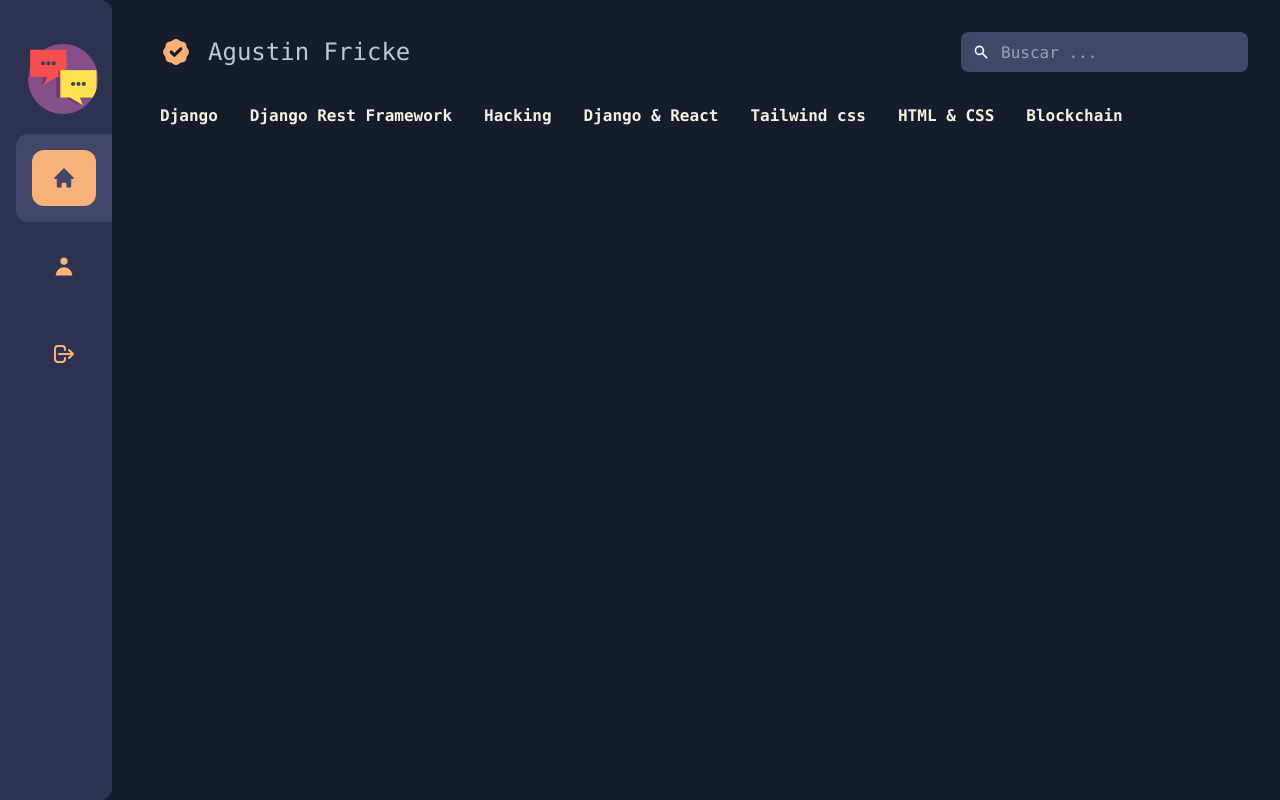
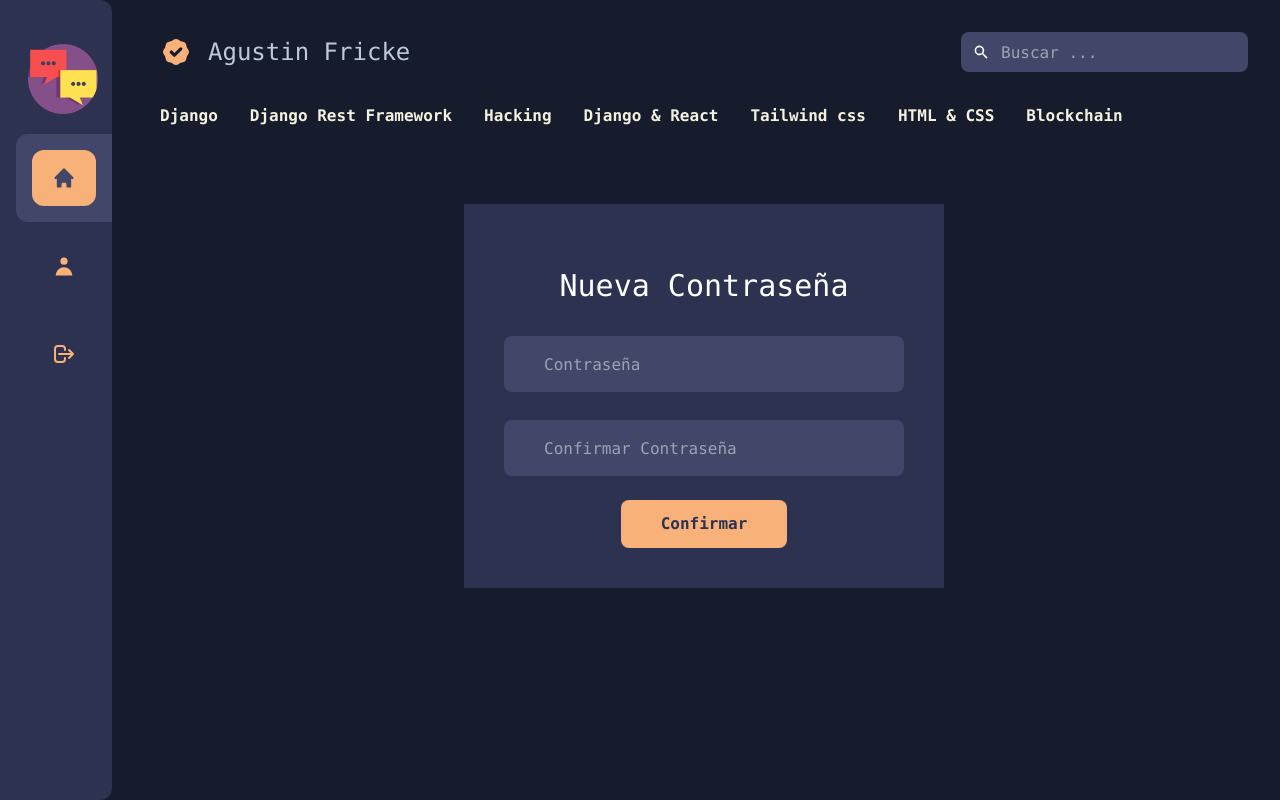
Before and after one commit to agustfricke/techconagust.com, a React (Create React App) app in the folder frontend/: page /password/reset/confirm/1/1 in a window 1280 px wide. Built offline with nearby package versions, Linux system fonts and the light colour scheme.

Commit message:
password reset

```diff
--- a/frontend/src/App.js
+++ b/frontend/src/App.js
@@ -15,6 +15,8 @@ import Reviews from "./components/core/Reviews";
 import Login from "./components/auth/Login";
 import Register from "./components/auth/Register";
 import Activation from "./components/auth/Activation";
+import ResetPassword from "./components/auth/ResetPassword";
+import ResetPasswordConfirm from "./components/auth/ResetPasswordConfirm";
 
 // Admin Components
 import AdminCursos from "./components/admin/AdminCursos";
@@ -39,6 +41,8 @@ function App() {
               <Route path='/register/' component={Register} />
               <Route path='/admin/cursos/' component={AdminCursos} />
               <Route path='/activate/:uid/:token' component={Activation} />
+              <Route path='/reset-password' component={ResetPassword} />
+              <Route path='/password/reset/confirm/:uid/:token/' component={ResetPasswordConfirm} />
 
 
             </div>
--- a/frontend/src/components/auth/Activation.jsx
+++ b/frontend/src/components/auth/Activation.jsx
@@ -42,20 +42,18 @@ const Activate = ({ match, history }) => {
               <>
 
                 <div className="flex min-h-full items-center justify-center py-12 px-4 sm:px-6 lg:px-8">
-            <div className=' shadow-2xl'>
                   <div className=' m-5 p-10'>
                     <div className="w-full max-w-md space-y-8">
                       <div >
 
                         <a
                           style={{ textDecoration: 'none' }}
-                  className="mt-2  items-center justify-center  bg-gray-700 py-3 px-8 text-base font-medium text-white hover:bg-gray-800 focus:outline-none focus:ring-2 focus:ring-indigo-500 focus:ring-offset-2"
+                          className="mt-2 items-center justify-center bg-grey-2 py-3 px-8 font-mono text-white"
                           href="/login">
 
                           Inicia Session
                         </a>
 
-                  </div>
                       </div>
                     </div>
                   </div>
@@ -68,19 +66,18 @@ const Activate = ({ match, history }) => {
               <>
                 <div className='container'>
                   <div
-                className='d-flex flex-column justify-content-center align-items-center'
+                    className=''
                     style={{ marginTop: '200px' }}
                   >
-                <h4 className="text-center m-6">Verifica tu cuenta</h4>
-                <form >
+                    <form className="text-center ml-">
                       <button
                         onClick={verify_account}
 
                         style={{ marginTop: '50px' }}
                         type='button'
-                    className="mt-2  items-center justify-center  bg-gray-700 py-3 px-8 text-base font-medium text-white hover:bg-gray-800 focus:outline-none focus:ring-2 focus:ring-indigo-500 focus:ring-offset-2"
+                        className="mt-2  bg-grey-2 py-3 px-8 font-mono text-white"
                       >
-                    Verificar
+                        Verificar Cuenta
                       </button>
                     </form>
                   </div>
--- a/frontend/src/components/auth/Register.jsx
+++ b/frontend/src/components/auth/Register.jsx
@@ -35,7 +35,6 @@ const Register = ({ location, history }) => {
         if (password !== re_password) {
           setMessage('Passwords must match ');
         } else {
-          dispatch(register(email, username, name, password, re_password));
           setExito(`Verifica tu Correo en ${email}`)
         }
       }
--- /dev/null
+++ b/frontend/src/components/auth/ResetPassword.jsx
@@ -0,0 +1,105 @@
+import React, { useState, useEffect } from "react";
+import { Redirect } from 'react-router-dom';
+import { useDispatch, useSelector } from 'react-redux'
+import { Reset } from '../../actions/userActions'
+import { FaLocationArrow } from "react-icons/fa";
+import Error from '../utils/Error';
+import Success from "../utils/Success";
+import Loader from '../utils/Loader';
+
+
+const ResetPassword = ({ reset_password }) => {
+
+  useEffect(() => {
+    document.title = 'Tech con Agust | Restablecer Contraseña'
+  }, []);
+
+  const [email, setEmail] = useState('')
+  const [exito, setExito] = useState('');
+
+
+  const dispatch = useDispatch()
+
+  const passwordRest = useSelector(state => state.passwordRest)
+  const { error, loading, success } = passwordRest
+
+
+  const submitHandler = (e) => {
+    e.preventDefault()
+    dispatch(Reset(email))
+    setExito(`Verifica tu Correo en ${email}`)
+  }
+
+
+
+  return (
+    <>
+      {error && <Error>{error}</Error>}
+      {exito && <Success>{exito}</Success>}
+
+      {loading ?
+        <Loader />
+        : (
+          <>
+            {success ? (
+
+              <>
+                <div className="flex min-h-full items-center justify-center py-12 px-4 sm:px-6 lg:px-8">
+                  <div className=' m-5 p-10 bg-grey-3'>
+                    <div className="w-full max-w-md space-y-8 ">
+                      <div >
+
+                        <h2 className="mt-6 text-center text-3xl font-mono  text-grey">
+                          Verifica tu correo... Incluido spam
+                        </h2>
+                      </div>
+                    </div>
+                  </div>
+                </div>
+
+              </>
+
+            ) : (
+
+
+              <>
+                <div className="flex min-h-full items-center justify-center py-12 px-4 sm:px-6 lg:px-8">
+                  <div className=' m-5 p-10 bg-grey-3'>
+                    <div className="w-[400px] max-w-md space-y-8 "></div>
+                    <h4 className="text-center m-6 font-mono text-white text-xl">Recuperar Contraseña</h4>
+
+                    <form className='mb-5' onSubmit={submitHandler}>
+                      <input
+                        value={email}
+                        onChange={(e) => setEmail(e.target.value)}
+                        type="text"
+                        className="bg-grey-2 mt-4 w-full py-2 pl-10 pr-4 rounded-lg text-grey placeholder:font-mono placeholder:text-center font-mono outline-none"
+                        placeholder="Tu Correo Electronico ..."
+                      />
+                    <div className='items-center mt-4 flex min-h-full justify-center'>
+                      <button
+                        type="submit"
+                        className=" space-x-2 mt-5 items-center justify-center transition-colors  text-grey-3  bg-orange hover:bg-yellow font-bold font-mono rounded-lg p-3 px-10"
+                      >
+                        Enviar
+
+                      </button>
+                    </div>
+                    </form>
+
+
+                  </div>
+                </div>
+
+
+              </>
+
+            )}
+          </>
+
+        )}
+    </>
+  )
+}
+
+export default ResetPassword;
--- /dev/null
+++ b/frontend/src/components/auth/ResetPasswordConfirm.jsx
@@ -0,0 +1,138 @@
+import React, { useState, useEffect } from "react";
+import { Redirect } from 'react-router-dom';
+import { Confirm } from '../../actions/userActions'
+import { useDispatch, useSelector } from 'react-redux'
+import Error from '../utils/Error';
+import Success from "../utils/Success";
+import Loader from '../utils/Loader';
+
+const ResetPasswordConfirm = ({ match, history }) => {
+
+  useEffect(() => {
+    document.title = 'Tech con Agust | Confirmar Contraseña'
+  }, []);
+
+  const dispatch = useDispatch()
+
+
+  const [re_password, setNewPassword] = useState('');
+  const [re_new_password, setre_new_password] = useState('');
+  const [exito, setExito] = useState('');
+
+  const passwordConfirm = useSelector(state => state.passwordConfirm)
+  const { error, loading, success } = passwordConfirm
+
+
+  const submitHandler = (e) => {
+    e.preventDefault()
+    dispatch(Confirm(match.params.uid, match.params.token, re_password, re_new_password))
+    setExito(`Cuenta Resablecida... Incia Session`)
+  }
+
+
+  return (
+    <>
+      {error && <Error>{error}</Error>}
+      {exito && <Success>{exito}</Success>}
+
+      {loading ?
+        <Loader />
+        : (
+
+          <>
+            {success ? (
+
+              <>
+
+
+                <div className="flex min-h-full items-center justify-center py-12 px-4 sm:px-6 lg:px-8">
+                  <div className=' m-5 p-10 bg-grey-3'>
+                    <div className="w-full max-w-md space-y-8 ">
+                      <div >
+
+                        <h2 className="mt-6 text-center text-3xl font-mono  text-grey">
+                          Exelente... Ahora Puedes Iniciar Session
+                        </h2>
+                      </div>
+                      <div className='items-center flex min-h-full justify-center'>
+                        <button
+                          type="submit"
+                          className=" space-x-2 items-center justify-center transition-colors  text-grey-3  bg-orange hover:bg-yellow font-bold font-mono rounded-lg p-3 px-10"
+                        >
+                          Enviar
+
+                        </button>
+                      </div>
+                    </div>
+                  </div>
+                </div>
+
+              </>
+
+            ) : (
+
+              <>
+
+                <div className="flex min-h-full items-center justify-center py-12 px-4 sm:px-6 lg:px-8">
+                  <div className=' m-5 p-10 bg-grey-3'>
+                    <div className="w-[400px] max-w-md space-y-8 ">
+                      <div >
+
+                        <h2 className="mt-6 text-center text-3xl font-mono  text-white">
+                          Nueva Contraseña
+                        </h2>
+                      </div>
+                      <form onSubmit={submitHandler} className="mt-8 space-y-6" action="#" method="POST">
+
+                        <div className="">
+                          <div className='mb-2'>
+
+                            <input
+                              value={re_password}
+                              onChange={(e) => setNewPassword(e.target.value)}
+                              type="password"
+                              required
+                              class="bg-grey-2 w-full py-4 pl-10 pr-4 rounded-lg text-grey placeholder:font-mono outline-none "
+                              placeholder="Contraseña"
+                            />
+                          </div>
+
+                          <div className='mt-7'>
+
+                            <input
+                              value={re_new_password}
+                              onChange={(e) => setre_new_password(e.target.value)}
+                              type="password"
+                              required
+                              class="bg-grey-2 w-full py-4 pl-10 pr-4 rounded-lg text-grey placeholder:font-mono outline-none "
+                              placeholder="Confirmar Contraseña"
+                            />
+                          </div>
+                        </div>
+
+                        <div className='items-center flex min-h-full justify-center'>
+                          <button
+                            type="submit"
+                            className=" space-x-2 items-center justify-center transition-colors  text-grey-3  bg-orange hover:bg-yellow font-bold font-mono rounded-lg p-3 px-10"
+                          >
+                            Confirmar
+
+                          </button>
+                        </div>
+                      </form>
+
+
+                    </div>
+                  </div>
+                </div>
+              </>
+
+            )}
+          </>
+
+        )}
+    </>
+  )
+}
+
+export default ResetPasswordConfirm
```
Also changed, not shown: 12 other files (tests, documents, lock files or other folders). Lines whose indentation alone changed are shown as unchanged.
